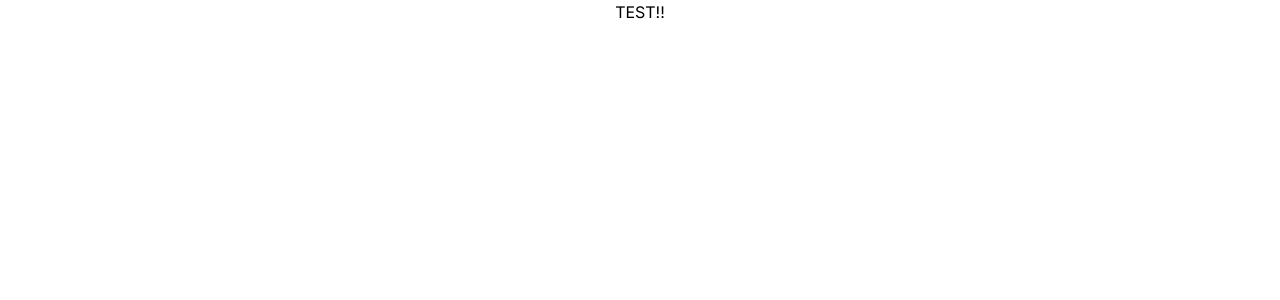
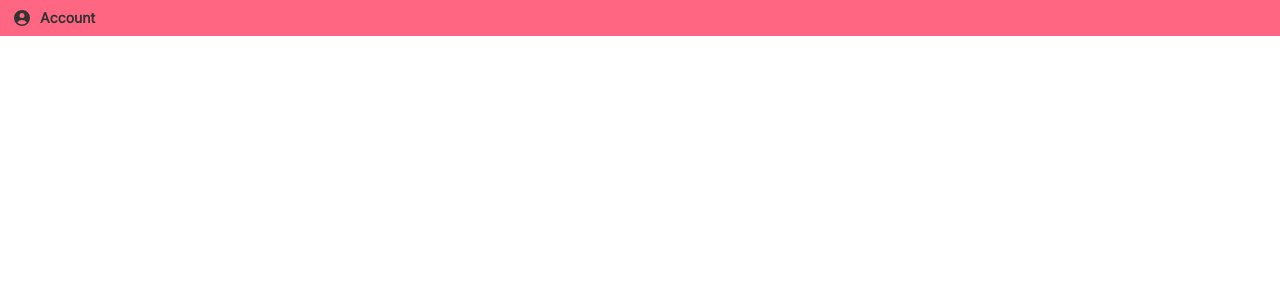
Before and after one commit to manatechdev/hangouts, a React (Create React App) app: page / in a window 1280 px wide. Shown: the top 300 px of the page. Built offline with nearby package versions, Linux system fonts and the light colour scheme.

Commit message:
added account button to header

```diff
--- a/package.json
+++ b/package.json
@@ -3,6 +3,8 @@
   "version": "0.1.0",
   "private": true,
   "dependencies": {
+    "@emotion/react": "^11.11.1",
+    "@emotion/styled": "^11.11.0",
     "@heroicons/react": "^2.0.18",
     "@testing-library/jest-dom": "^5.17.0",
     "@testing-library/react": "^13.4.0",
--- a/src/components/Button.tsx
+++ b/src/components/Button.tsx
@@ -54,16 +54,25 @@ interface ButtonProps {
   iconStart?: any;
   iconEnd?: any;
   label?: string;
-  loading: boolean;
   size: string;
   variant: string;
+  customStyle?: string;
 }
 
-function Button({ iconStart, iconEnd, label, size, variant }: ButtonProps) {
+function Button({
+  iconStart,
+  iconEnd,
+  label,
+  size,
+  variant,
+  customStyle,
+}: ButtonProps) {
   const computedButtonClasses = useMemo(() => {
     const sizeClass = getButtonSizeClasses(size);
     const variantClass = getButtonVariantClasses(variant);
-    return [BASE_BUTTON_CLASSES, sizeClass, variantClass].join(" ");
+    return [BASE_BUTTON_CLASSES, sizeClass, variantClass, customStyle].join(
+      " "
+    );
   }, [size, variant]);
 
   const computedIconClasses = useMemo(() => {
--- a/src/components/Header.tsx
+++ b/src/components/Header.tsx
@@ -1,5 +1,21 @@
+import Button from "./Button";
+import { UserCircleIcon } from "@heroicons/react/20/solid";
+import styled from "@emotion/styled";
+
+const HEADER_CLASSES = "container bg-hred";
+
 function Header() {
-  return <div>TEST!!</div>;
+  return (
+    <div className={HEADER_CLASSES}>
+      <Button
+        size="sm"
+        variant="ghost"
+        label="Account"
+        iconStart={<UserCircleIcon />}
+        customStyle="bg-opacity-0"
+      />
+    </div>
+  );
 }
 
 export default Header;
```
Also changed, not shown: 2 other files (tests, documents, lock files or other folders).
